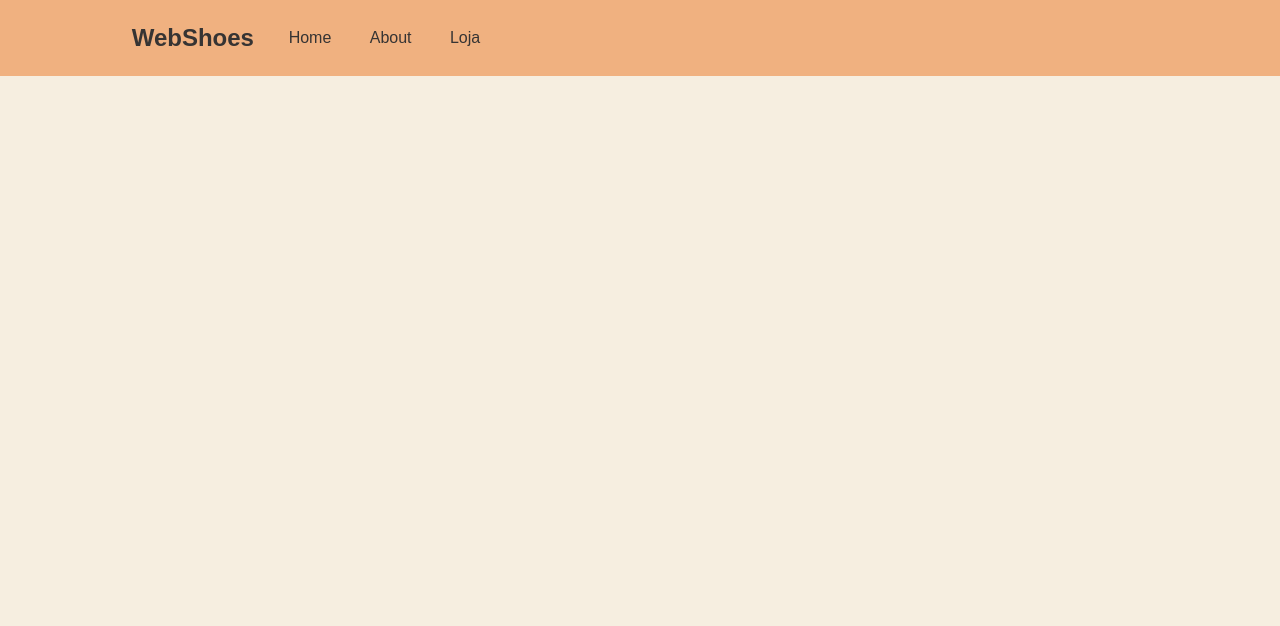
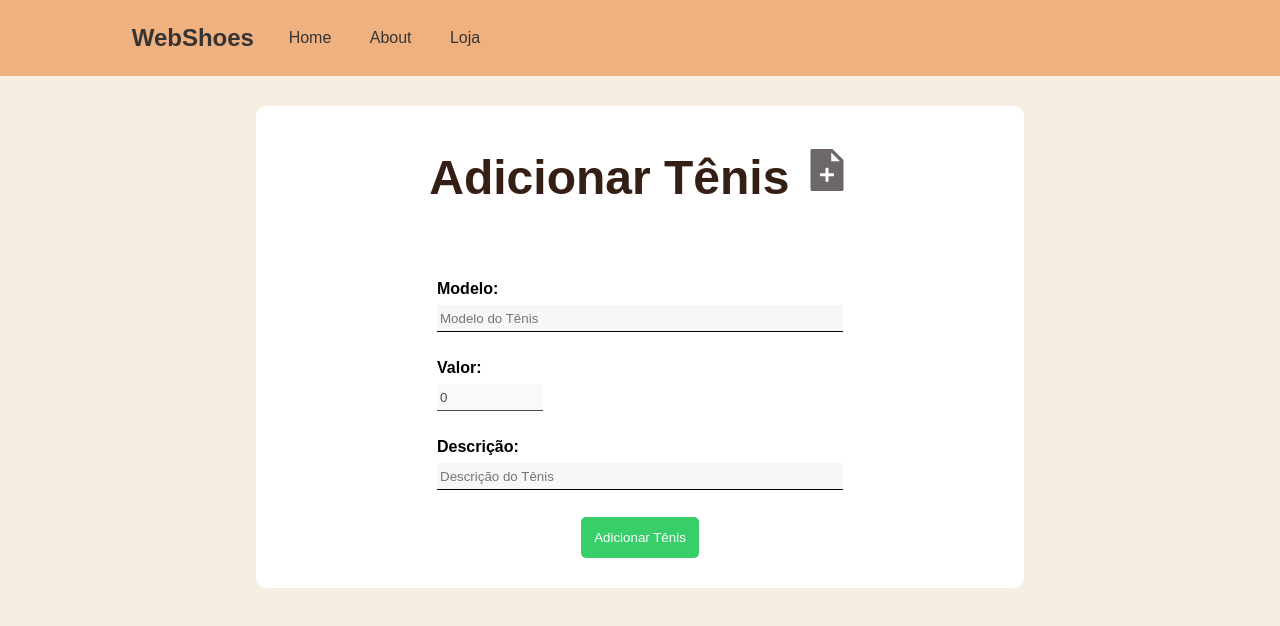
Before and after one commit to brunossales/WebShoes, a React (Vite) app in the folder WebShoes/: page /createShoe in a window 1280 px wide. Shown: the top 626 px of the page. Built offline with nearby package versions, Linux system fonts and the light colour scheme; no server answers.

Commit message:
updates and feactures

```diff
--- a/WebShoes/package.json
+++ b/WebShoes/package.json
@@ -12,6 +12,7 @@
     "firebase": "^9.8.3",
     "react": "^18.0.0",
     "react-dom": "^18.0.0",
+    "react-icons": "^4.4.0",
     "react-router-dom": "^6.3.0"
   },
   "devDependencies": {
--- a/WebShoes/src/App.scss
+++ b/WebShoes/src/App.scss
@@ -8,6 +8,8 @@
     --backgroundColorTenis: #f7f7f7;
     --fontTextColorAbout: #994200;
     --buttonEditColor: #fde0ad;
+    --buttonColorCrud: #38cf6a;
+    --buttonColorCrudHover: #1ae75f;
 }
 
 *{
--- a/WebShoes/src/App.tsx
+++ b/WebShoes/src/App.tsx
@@ -7,6 +7,7 @@ import { ShopContext } from "./Components/Shop";
 import { About } from "./Components/About";
 import { Home } from "./Components/Home";
 import { Link, Route, Routes } from "react-router-dom";
+import { CreateShoe } from "./Components/CRUD/CreateShoe";
 
 function App() {
   return (
@@ -23,6 +24,7 @@ function App() {
         <Route path="/" element={ <Home /> } />
         <Route path="about" element={ <About /> } />
         <Route path="shop" element={ <ShopContext /> } />
+        <Route path="createShoe" element={ <CreateShoe /> } />
       </Routes>
     </div>
   );
--- /dev/null
+++ b/WebShoes/src/Components/CRUD/CreateShoe.tsx
@@ -0,0 +1,57 @@
+import { useState } from "react";
+
+// npm install @react-icons/all-files --save
+import {AiFillFileAdd} from 'react-icons/ai'
+
+import styleCreate from '../../Styles/CreateShoe.module.scss'
+
+export function CreateShoe(){
+    const [title, setTitle] = useState("")
+    const [desc, setDesc] = useState("")
+    const [price, setPrice] = useState(0)
+
+    return (
+        <main className={styleCreate.container}>
+            <h2 >
+                Adicionar Tênis <AiFillFileAdd></AiFillFileAdd>
+            </h2>
+            <form action="">
+                <div className={styleCreate.division}>
+                    <label>Modelo: </label>
+                    <input type="text"
+                        name="title"
+                        placeholder='Modelo do Tênis'
+                        value={title ?? ''}
+                        className={styleCreate.input}
+                        onChange={(event) => {setTitle(event.target.value)}}
+                        />
+                </div>
+
+                <div className={styleCreate.division}>
+                    <label>Valor: </label>
+                    <input type="text"
+                        name="price"
+                        placeholder='Valor em $'
+                        value={price ?? 0}
+                        className={styleCreate.inputNumber}
+                        onChange={(event) => {setPrice(parseFloat(event.target.value))}}
+                        />
+                </div>
+
+                <div className={styleCreate.division}>
+                    <label>Descrição: </label>
+                    <input type="text"
+                        name="desc"
+                        value={desc ?? ''}
+                        placeholder='Descrição do Tênis'
+                        onChange={(event) => {setDesc(event.target.value)}}
+                        className={styleCreate.input}
+                        />
+                </div>
+                <div className={styleCreate.button}>
+                    <input type="submit" value="Adicionar Tênis" />
+                </div>
+            </form>
+        </main>
+    );
+}
--- a/WebShoes/src/Components/Shop.tsx
+++ b/WebShoes/src/Components/Shop.tsx
@@ -7,6 +7,8 @@ import { Shoes } from "./Shoes";
 
 import FirebaseShopServices from "../Services/FirebaseShopServices.js";
 import FirebaseContext from "../Utils/FirebaseContext.js";
+import { CreateShoe } from "./CRUD/CreateShoe";
+import { Navigate, useNavigate } from "react-router-dom";
 
 type shoe = {
   title: string;
@@ -22,6 +24,7 @@ export const ShopContext = () =>
 
 function Shop(props) {
   const [shoesHendered, setShoesHendered] = useState([]);
+  const navigate = useNavigate()
 
   useEffect(() => {
     FirebaseShopServices.list(props.firebase.getFirestoreDb(), (shoes) =>
@@ -43,7 +46,7 @@ function Shop(props) {
           </div>
         ))}
 
-        <button className={ styles.button }>
+        <button className={ styles.button } onClick={ () => navigate('/createShoe')}>
           +
         </button>
       </div>
--- /dev/null
+++ b/WebShoes/src/Styles/CreateShoe.module.scss
@@ -0,0 +1,104 @@
+.container{
+    margin: 30px auto;
+    padding-bottom: 30px;
+    border-radius: 10px;
+    display: flex;
+    justify-content: center;
+    align-items: center;
+    flex-direction: column;
+    background-color: white;
+    width: 60%;
+
+    h2{
+        font-family: sans-serif;
+        color: var(--tileColor);
+        font-size: 3rem;
+        svg{
+            height: 20%;
+            color: rgb(110, 103, 103);
+        }
+    }
+
+    form {
+        margin-top: 2%;
+        .input{
+            width: 400px;
+            margin: 7px 0;
+
+            height: 20px;
+
+            background-color: var(--backgroundColorTenis);
+
+            border: none;
+            border-bottom: solid 1px black;
+            padding: 3px;
+        }
+        .inputNumber{
+            width: 100px;
+            margin: 7px 0;
+
+            opacity: 0.7;
+
+            height: 20px;
+
+            background-color: var(--backgroundColorTenis);
+
+            border: none;
+            border-bottom: solid 1px black;
+            padding: 3px;
+        }
+
+        .input:focus{
+            background-color: white;
+            outline: none;
+            border: solid 2px var(--navTextColor);
+            border-radius: 3px;
+        }
+
+        .inputNumber:focus{
+            background-color: white;
+            outline: none;
+            border: solid 2px var(--navTextColor);
+            background-color: white;
+            outline: none;
+            border: solid 2px var(--navTextColor);
+            border-radius: 3px;
+        }
+
+        label{
+            font-weight: 700;
+            color: black;
+        }
+    }
+}
+
+.division{
+    margin-top: 20px;
+    display: flex;
+    justify-content: left;
+    align-items: left;
+    flex-direction: column;
+
+}
+
+.button{
+    margin-top: 5%;
+    display: flex;
+    align-items: center;
+    justify-content: center;
+
+    input{
+        border-radius: 5px;
+        background-color: var(--buttonColorCrud);
+        color: white;
+        font-family: sans-serif;
+        outline: none;
+        border: none;
+        padding:13px;
+        transition: 700ms;
+    }
+    input:hover{
+        background-color: var(--buttonColorCrudHover);
+        cursor: pointer;
+    }
+}
```
Also changed, not shown: 1 other file (tests, documents, lock files or other folders).
